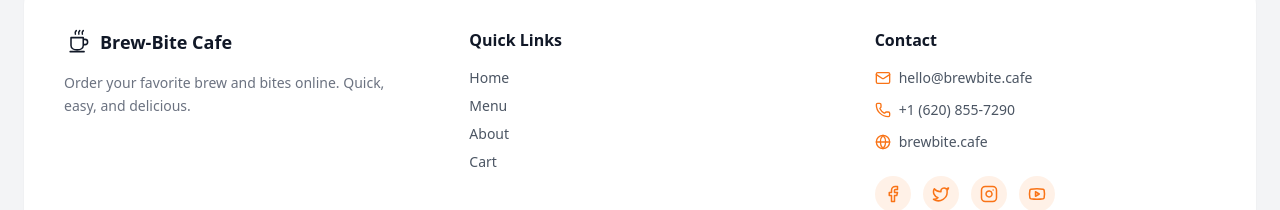
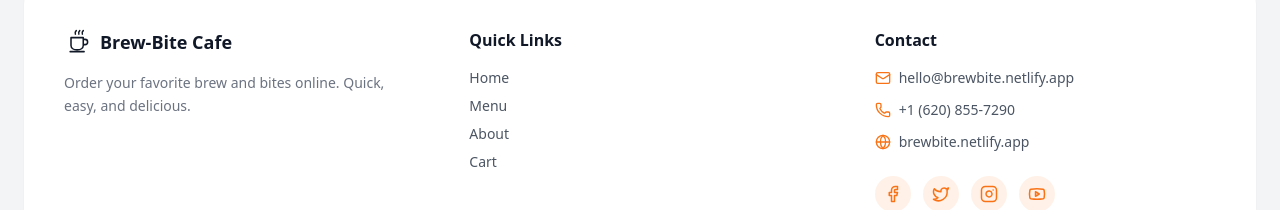
Before and after one commit to Eyasdm/Brew-bite-website, a Next.js app: page / in a window 1280 px wide. Shown: the part 2490-2700 px from the top of the page. Built offline with nearby package versions, Linux system fonts and the light colour scheme; no server answers; the database is empty.

Commit message:
fix: flush featured drink card images, update footer URL to netlify

```diff
--- a/components/FeaturedDrinksSection.jsx
+++ b/components/FeaturedDrinksSection.jsx
@@ -2,7 +2,6 @@
 
 import Image from "next/image";
 import Link from "next/link";
-import { useState } from "react";
 import { useFeaturedItems } from "@/hooks/useFeaturedItems";
 
 export default function FeaturedDrinksSection() {
@@ -24,8 +23,10 @@ export default function FeaturedDrinksSection() {
 
       <div className="grid gap-6 sm:grid-cols-2 lg:grid-cols-4">
         {isLoading ? (
+          /* Skeleton placeholders while loading */
           Array.from({ length: 4 }).map((_, i) => <SkeletonCard key={i} />)
         ) : isError || !items?.length ? (
+          /* Graceful fallback — never shows a broken page */
           <p className="col-span-4 text-center text-sm text-gray-400 py-8">
             Featured drinks unavailable right now.
           </p>
@@ -38,20 +39,18 @@ export default function FeaturedDrinksSection() {
 }
 
 function FeaturedDrinkCard({ item }) {
-  const [imgError, setImgError] = useState(false);
-
   return (
     <Link href="/menu" className="group block">
       <div className="bg-white rounded-2xl shadow-sm hover:shadow-md transition-shadow w-full">
-        <div className="relative h-[180px] rounded-t-2xl overflow-hidden mx-4 mt-4 rounded-xl bg-gray-100">
-          {item.image_url && !imgError ? (
+        {/* Image — next/image with fill inside a sized container */}
+        <div className="relative h-[180px] overflow-hidden rounded-t-2xl bg-gray-100">
+          {item.image_url ? (
             <Image
               src={item.image_url}
               alt={item.name}
               fill
               sizes="(max-width: 640px) 100vw, (max-width: 1024px) 50vw, 25vw"
               className="object-cover group-hover:scale-105 transition-transform duration-300"
-              onError={() => setImgError(true)}
             />
           ) : (
             <div className="w-full h-full flex items-center justify-center text-gray-300 text-4xl">
@@ -60,6 +59,7 @@ function FeaturedDrinkCard({ item }) {
           )}
         </div>
 
+        {/* Content */}
         <div className="p-4 space-y-1">
           <h3 className="text-base font-semibold text-gray-900">{item.name}</h3>
           <p className="text-sm text-gray-500">
--- a/components/FooterContent.jsx
+++ b/components/FooterContent.jsx
@@ -88,10 +88,10 @@ export function Right() {
         <li className="flex items-center gap-2">
           <Mail size={16} className="text-orange-500 shrink-0" />
           <a
-            href="mailto:hello@brewbite.cafe"
+            href="mailto:hello@brewbite.netlify.app"
             className="hover:text-gray-900 transition-colors"
           >
-            hello@brewbite.cafe
+            hello@brewbite.netlify.app
           </a>
         </li>
         <li className="flex items-center gap-2">
@@ -106,12 +106,12 @@ export function Right() {
         <li className="flex items-center gap-2">
           <Globe size={16} className="text-orange-500 shrink-0" />
           <a
-            href="https://brewbite.cafe"
+            href="https://brewbite.netlify.app"
             target="_blank"
             rel="noopener noreferrer"
             className="hover:text-gray-900 transition-colors"
           >
-            brewbite.cafe
+            brewbite.netlify.app
           </a>
         </li>
       </ul>
```
